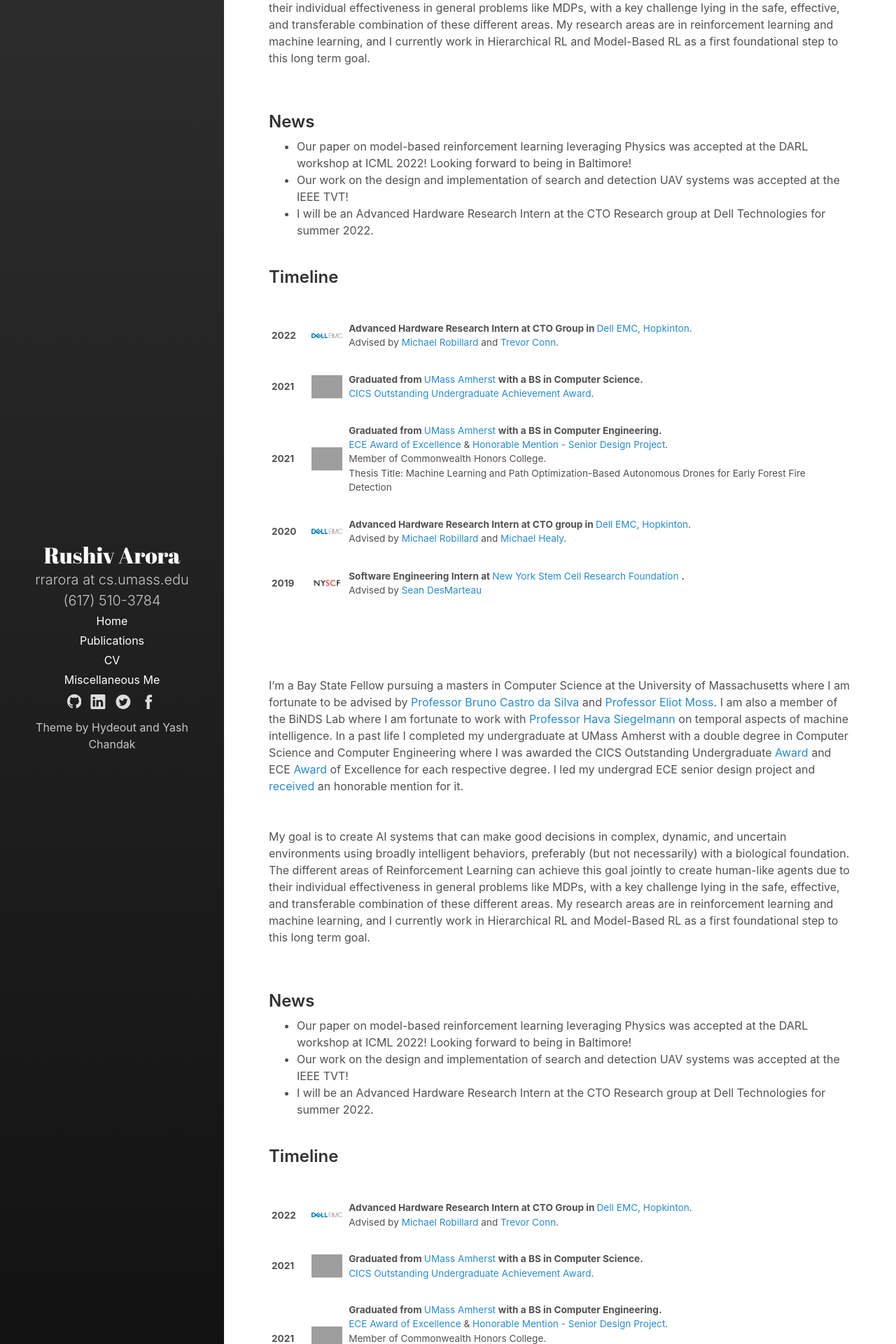
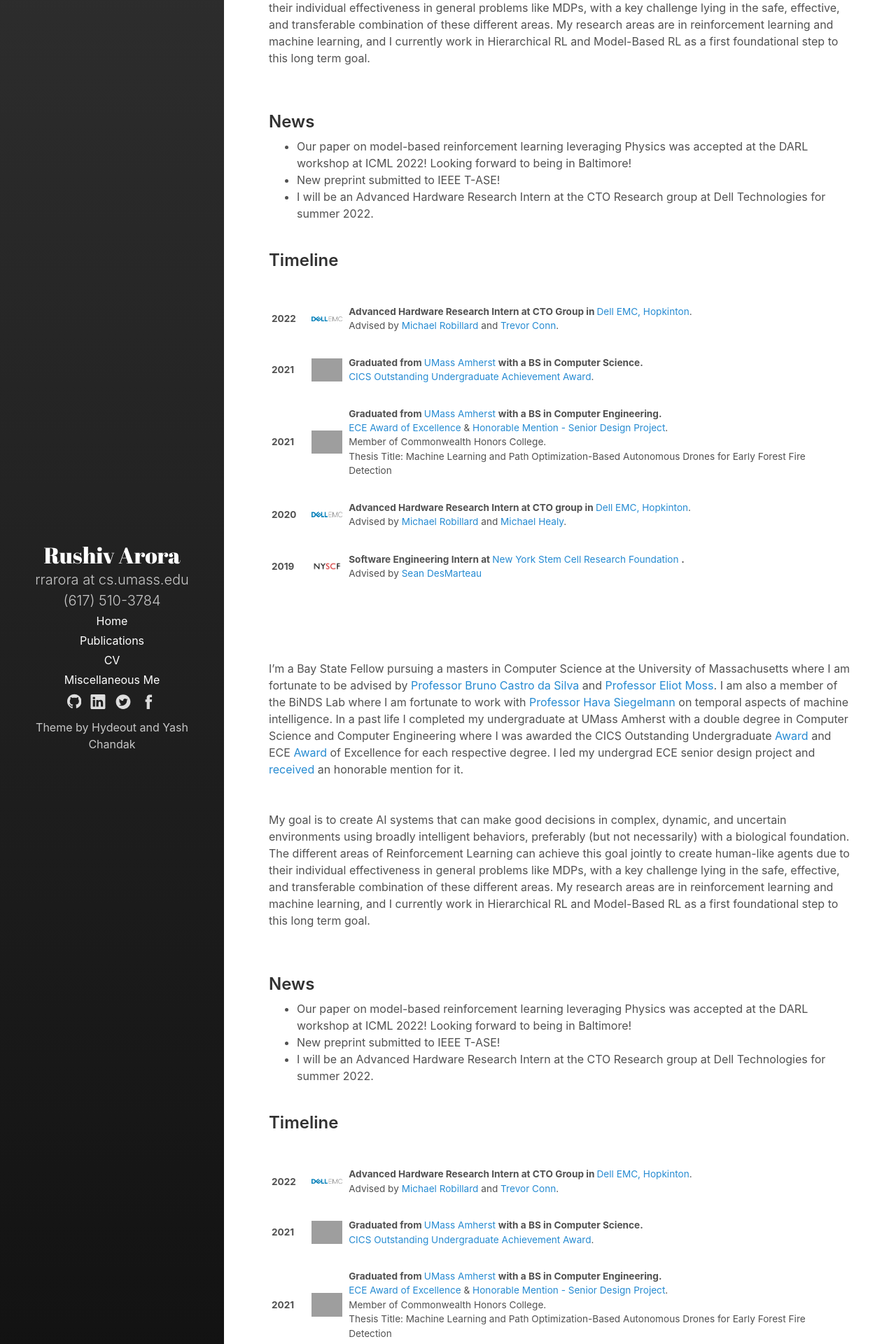
Before and after one commit to RushivArora/rushivarora.github.io, a Jekyll site: the page built from _pages/home.md, in a window 1280 px wide. Shown: the part 409-2329 px from the top of the page at 70% size. Built offline with Jekyll 4.4.1, drawn with Linux system fonts in a browser that asks for light colours; grey boxes are pictures that could not be loaded.

Commit message:
Update news

```diff
--- a/_pages/home.md
+++ b/_pages/home.md
@@ -52,7 +52,7 @@
 
 ## News
 * Our paper on model-based reinforcement learning leveraging Physics was accepted at the DARL workshop at ICML 2022! Looking forward to being in Baltimore!
-* Our work on the design and implementation of search and detection UAV systems was accepted at the IEEE TVT!
+* New preprint submitted to IEEE T-ASE!
 * I will be an Advanced Hardware Research Intern at the CTO Research group at Dell Technologies for summer 2022.
 <br><br>
 
```
